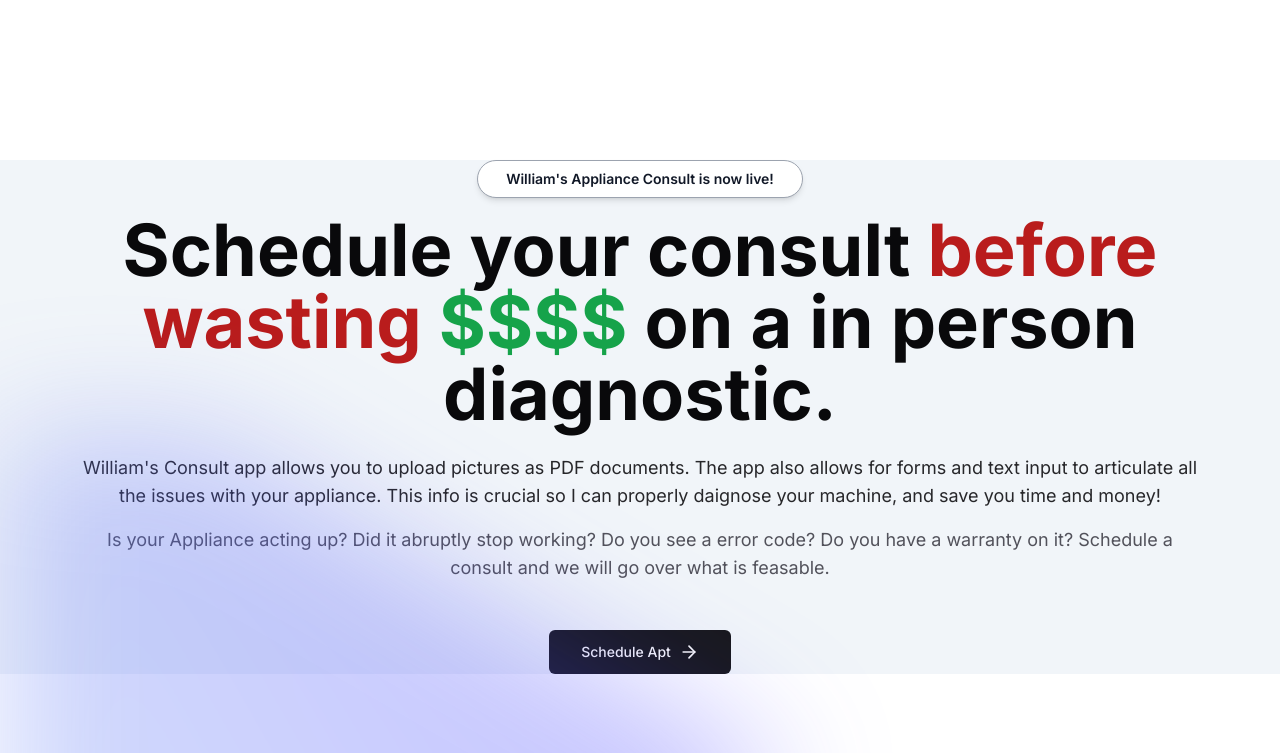
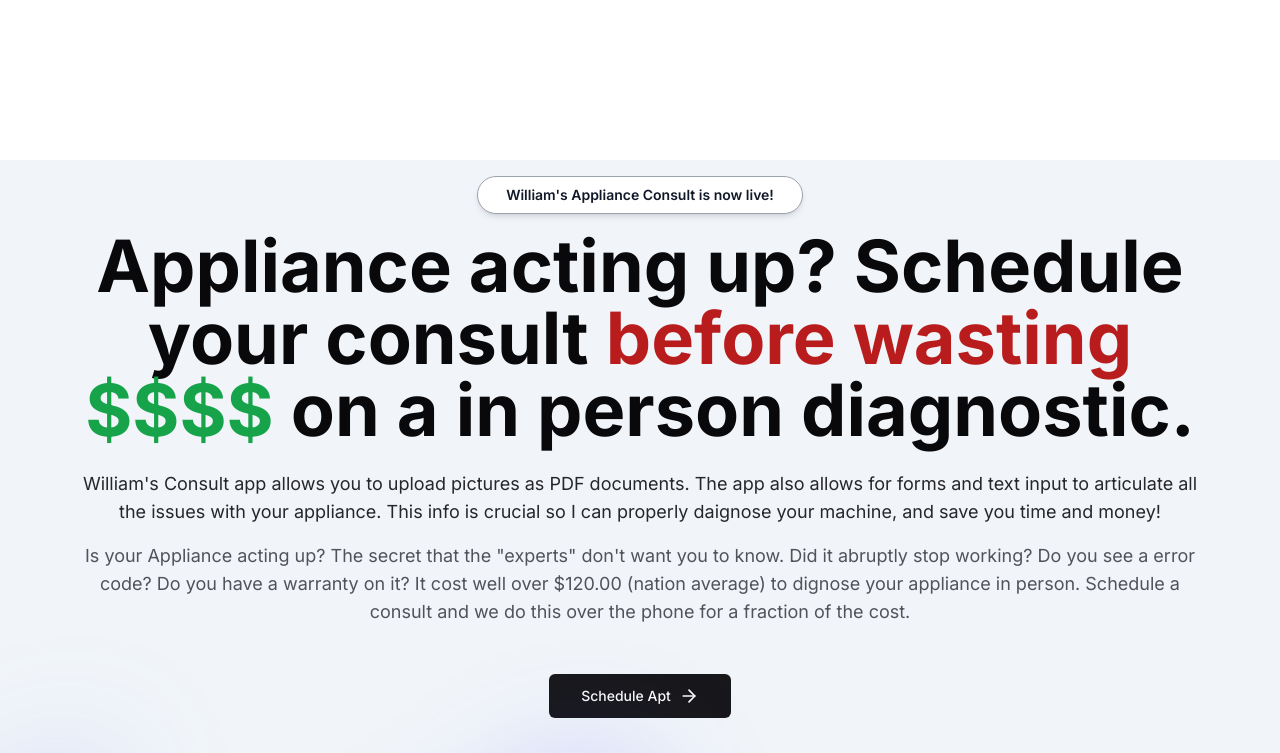
Before and after one commit to addicted2crypto/williams_appliance_consult, a Next.js app: page / in a window 1280 px wide. Shown: the top 753 px of the page. Built offline with nearby package versions, Linux system fonts and the light colour scheme.

Commit message:
updated message to clients "secrets the experts" hide

```diff
--- a/app/page.tsx
+++ b/app/page.tsx
@@ -12,13 +12,13 @@ export default function Home() {
    <WidthWrapper className="mb-12 mt-28 sm:mt-40 bg-slate-100 flex flex-col items-center justify-center text-center">
 
 
-      <div className="mx-auto mb-4 flex max-w-fit items-center justify-center space-x-2 overflow-hidden rounded-full border border-gray-400 bg-white px-7 py-2 shadow-md backdrop-blur transition-all hover:border-gray-800 hover:bg-white/30">
+      <div className="mt-4 Smx-auto mb-4 flex max-w-fit items-center justify-center space-x-2 overflow-hidden rounded-full border border-gray-400 bg-white px-7 py-2 shadow-md backdrop-blur transition-all hover:border-gray-800 hover:bg-white/30">
         <p className='text-sm font-semibold text-gray-900'>
           William's Appliance Consult is now live!
         </p>
       </div>
       <h1 className='max-w-6xl text-5xl font-bold md:text-6xl lg:text-7xl'>
-        Schedule your consult<span className='text-red-700'> before wasting <span className="text-green-600"> $$$$ </span></span> on a in person diagnostic.
+      Appliance acting up? Schedule your consult<span className='text-red-700'> before wasting <span className="text-green-600"> $$$$ </span></span> on a in person diagnostic.
       </h1>
       <p className='mt-6 max-w-pros text-zinc-800 sm:text-lg'>
         William's Consult app allows you to upload pictures as PDF documents.
@@ -26,12 +26,12 @@ export default function Home() {
         with your appliance. This info is crucial so I can properly daignose your machine, and save you time and money!
       </p>
       <p className='mt-4 max-w-pros text-zinc-600 sm:text-lg'>
-        Is your Appliance acting up? Did it abruptly stop working? Do you see a error code? Do you have a warranty on it? Schedule a consult and we
-        will go over what is feasable.
+        Is your Appliance acting up? The secret that the "experts" don't want you to know. Did it abruptly stop working? Do you see a error code? Do you have a warranty on it? It cost well over $120.00 (nation average) to dignose your appliance in person. Schedule a consult and we
+        do this over the phone for a fraction of the cost.
       </p>
       <Link className={buttonVariants({
         size: 'lg',
-        className: 'mt-12'
+        className: 'mt-12 mb-12'
 
       })}href='/dashboard' target='_blank'>
         Schedule Apt <ArrowRight className='ml-2 h-5 w-5'/>
@@ -42,8 +42,9 @@ export default function Home() {
         <div className='relative isolate' >
           <div aria-hidden="true"className='pointer-events-none absolute inset-x-0 top-40 -z-10 transform-gpu overflow-hidden blur-3xl sm:-top-80'>
             <div style={{
-              clipPath:"(polygon(74.1% 44.1%, 100% 61.6%, 97.5% 26.9%, 85.5% 0.1%, 80.7% 2%, 72.5% 32.5%, 60.2% 62.4%, 52.4% 68.1%, 47.5% 58.3%, 45.2% 34.5%, 27.5% 76.7%, 0.1% 64.9%, 17.9% 100%, 27.6% 76.8%, 76.1% 97.7%, 74.1% 44.1%)",
-            }}className='relative left-[calc(50%-11rem)] aspect-[1155/678] w-[36.125rem] -translate-x-1/2 rotate-[30deg] bg-gradient-to-tr from-[#7cbdeb] to-[#3e32ff] opacity-30 sm:left-[calc(50%-33rem)] sm:w-[72.187rem]' />
+              clipPath:"polygon(74.1% 44.1%, 100% 61.6%, 97.5% 26.9%, 85.5% 0.1%, 80.7% 2%, 72.5% 32.5%, 60.2% 62.4%, 52.4% 68.1%, 47.5% 58.3%, 45.2% 34.5%, 27.5% 76.7%, 0.1% 64.9%, 17.9% 100%, 27.6% 76.8%, 76.1% 97.7%, 74.1% 44.1%)",
+            }}className='relative left-[calc(50%-11rem)] aspect-[1155/678] w-[36.125rem] -translate-x-1/2 rotate-[30deg] bg-gradient-to-tr from-[#7cbdeb] to-[#3e32ff] opacity-30 sm:left-[calc(50%-33rem)] sm:w-[72.187rem]'
+            />
 
           </div>
             <div>
@@ -56,12 +57,18 @@ export default function Home() {
                     width={2000}
                     height={1500}
                     quality={100}
+                    className='rounded-md bg-[#dcdce0] p-2 sm:p-4 shadow-2xl ring-1 ring-gray-950/75'
                     />
 
                   </div>
                   </div>
               </div>
             </div>
+            <div style={{
+              clipPath:
+              "polygon(74.1% 44.1%, 100% 61.6%, 97.5% 26.9%, 85.5% 0.1%, 80.7% 2%, 72.5% 32.5%, 60.2% 62.4%, 52.4% 68.1%, 47.5% 58.3%, 45.2% 34.5%, 27.5% 76.7%, 0.1% 64.9%, 17.9% 100%, 27.6% 76.8%, 76.1% 97.7%, 74.1% 44.1%)",
+            }}className='relative left-[calc(50%-13rem)] aspect-[1155/678] w-[36.125rem] -translate-x-1/2 rotate-[30deg] bg-gradient-to-tr from-[#7cbdeb] to-[#3e32ff] opacity-30 sm:left-[calc(50%-36rem)] sm:w-[72.187rem]'
+            />
 
         </div>
       </div>
```
